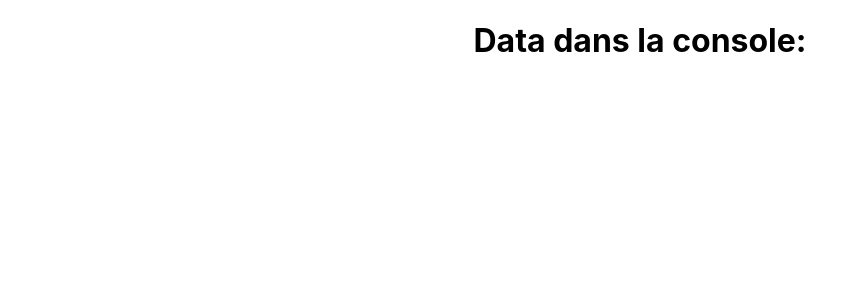
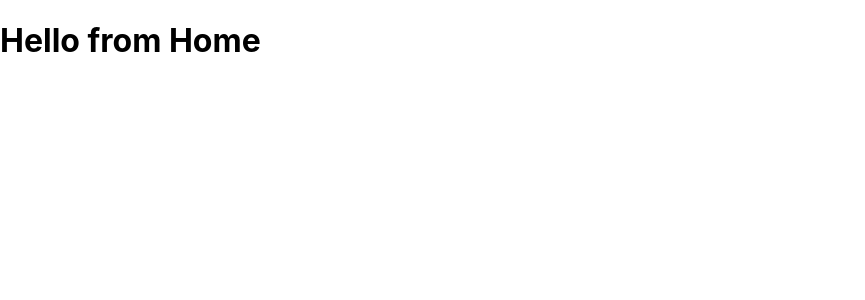
Before and after one commit to jojo051/demo-tonton, a React (Create React App) app: page / in a window 1280 px wide. Shown: the top 300 px of the page, without its empty margins (0-865 px from the left). Built offline with nearby package versions, Linux system fonts and the light colour scheme.

Commit message:
refactor(appjs): refactored project

```diff
--- a/src/App.css
+++ /dev/null
@@ -1,38 +0,0 @@
-.App {
-  text-align: center;
-}
-
-.App-logo {
-  height: 40vmin;
-  pointer-events: none;
-}
-
-@media (prefers-reduced-motion: no-preference) {
-  .App-logo {
-    animation: App-logo-spin infinite 20s linear;
-  }
-}
-
-.App-header {
-  background-color: #282c34;
-  min-height: 100vh;
-  display: flex;
-  flex-direction: column;
-  align-items: center;
-  justify-content: center;
-  font-size: calc(10px + 2vmin);
-  color: white;
-}
-
-.App-link {
-  color: #61dafb;
-}
-
-@keyframes App-logo-spin {
-  from {
-    transform: rotate(0deg);
-  }
-  to {
-    transform: rotate(360deg);
-  }
-}
--- a/src/App.js
+++ b/src/App.js
@@ -1,16 +1,18 @@
 import React from 'react';
-import './App.css';
 
-import questions from '../src/data/questions';
+import { BrowserRouter as Router, Switch, Route } from 'react-router-dom';
+
+import Home from './component/Home';
 
 function App() {
   return (
-    <div className="App">
-      <div>
-        <h1>Data dans la console: </h1>
-        {console.log(questions)}
-      </div>
-    </div>
+    <>
+      <Router>
+        <Switch>
+          <Route path="/" component={Home} />
+        </Switch>
+      </Router>
+    </>
   );
 }
 
--- a/src/component/Home.jsx
+++ b/src/component/Home.jsx
@@ -0,0 +1,11 @@
+import React from 'react';
+
+function Home() {
+  return (
+    <>
+      <h1>Hello from Home</h1>
+    </>
+  );
+}
+
+export default Home;
```
Also changed, not shown: src/component/QuestionPhrase.jsx (added, +11 -0 lines).
